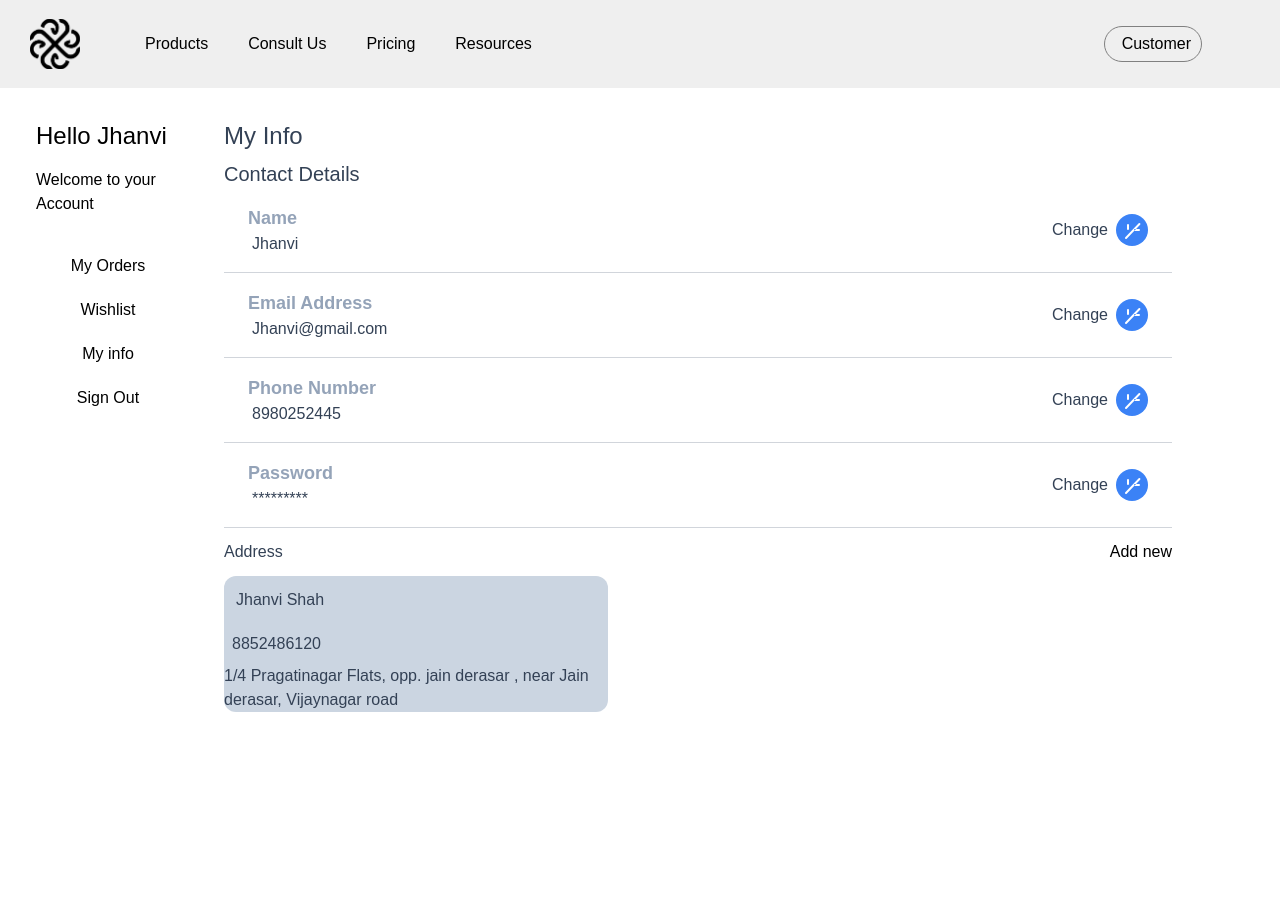
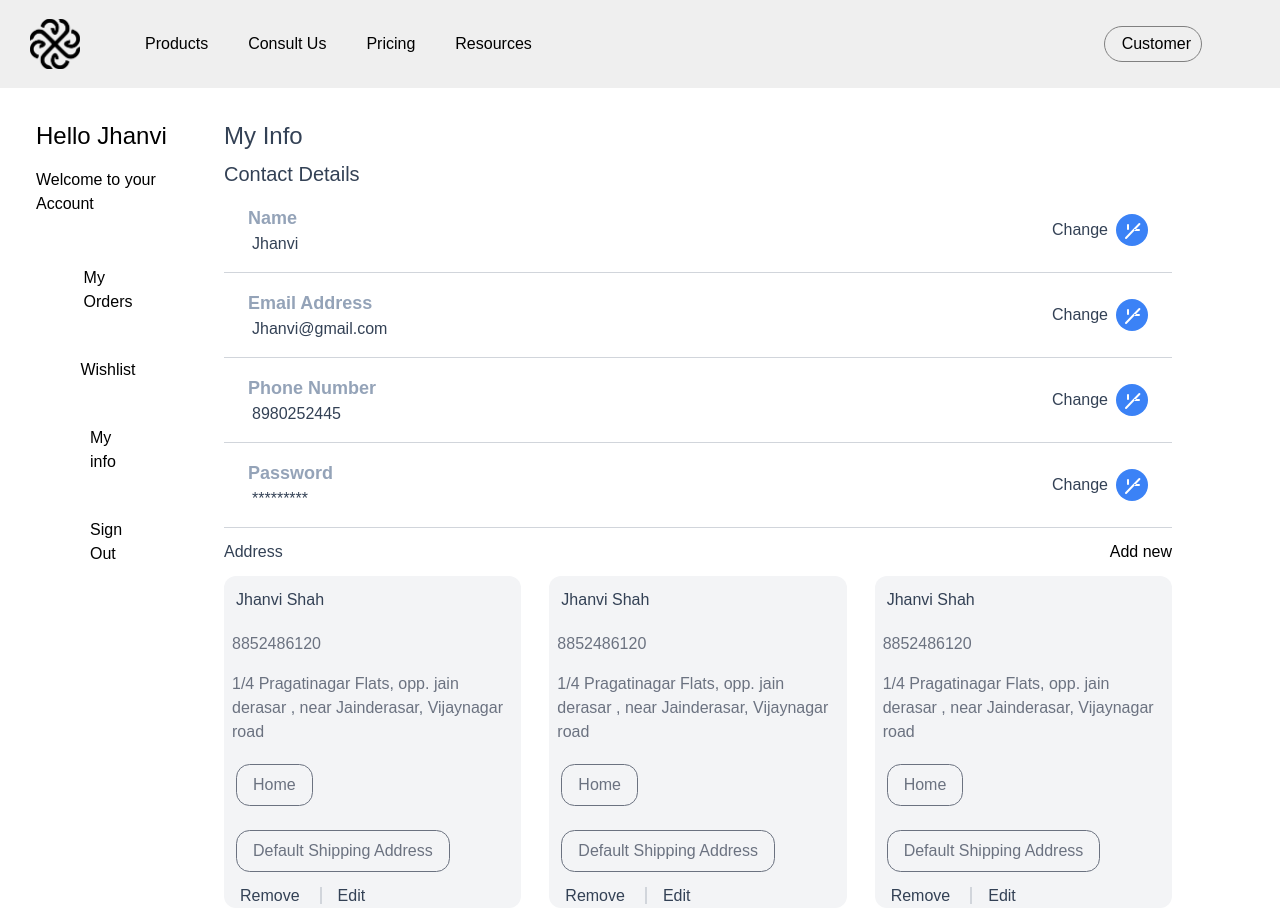
Before and after one commit to MuKulsoop/hacknchill, a React (Vite) app: page /details in a window 1280 px wide. Before the commit the page ends 800 px from the top, so only its background shows below. Built offline with nearby package versions, Linux system fonts and the light colour scheme.

Commit message:
Details page has done

```diff
--- a/src/components/Details/Details.jsx
+++ b/src/components/Details/Details.jsx
@@ -9,16 +9,16 @@ const Details = () => {
           <p className="pt-4">Welcome to your Account</p>
           <ul className="options flex flex-col mt-7 items-center ">
             <li>
-              <div className="hover:bg-slate-400 w-100">My Orders</div>
+              <div className="hover:bg-slate-100 w-100 cursor-pointer px-11 py-3">My Orders</div>
             </li>
             <li>
-              <div className="hover:bg-slate-400 ">Wishlist</div>
+              <div className="hover:bg-slate-100 cursor-pointer px-11 py-3 ">Wishlist</div>
             </li>
             <li>
-              <div className="hover:bg-slate-400">My info</div>
+              <div className="hover:bg-slate-100 cursor-pointer px-11 py-3 ">My info</div>
             </li>
             <li>
-              <div className="hover:bg-slate-400">Sign Out</div>
+              <div className="hover:bg-slate-100 cursor-pointer px-11 py-3 ">Sign Out</div>
             </li>
           </ul>
         </div>
@@ -122,11 +122,35 @@ const Details = () => {
                 <span>Address</span>
                 <span className="text-black cursor-pointer"> Add new </span>
           </div>
-          <div className="card w-96 bg-slate-300 rounded-xl">
+          <div className="flex gap-7">
+          <div className="card w-96 bg-gray-100 rounded-xl">
                 <h2 className="p-3">Jhanvi Shah</h2>
-                <h3 className="p-2">8852486120</h3>
-                <p>1/4 Pragatinagar Flats, opp. jain derasar , near Jain
-derasar, Vijaynagar road </p>
+                <h3 className="p-2  text-gray-500">8852486120</h3>
+                <p className="p-2  text-gray-500">1/4 Pragatinagar Flats, opp. jain derasar , near Jainderasar, Vijaynagar road </p>
+                <button class="border text-gray-500 border-gray-500 px-4 py-2 rounded-md m-3 hover:bg-gray-200"> Home </button>
+                <button class="border text-gray-500 border-gray-500 px-4 py-2 rounded-md m-3 hover:bg-gray-200"> Default Shipping Address </button>
+                <span className="m-4 border-r-2 border-gray-300 pr-5 ">Remove</span>
+                <span>Edit</span>
+
+          </div>
+          <div className="card w-96 bg-gray-100 rounded-xl">
+                <h2 className="p-3 ">Jhanvi Shah</h2>
+                <h3 className="p-2  text-gray-500">8852486120</h3>
+                <p className="p-2  text-gray-500">1/4 Pragatinagar Flats, opp. jain derasar , near Jainderasar, Vijaynagar road </p>
+                <button class="border text-gray-500 border-gray-500 px-4 py-2 rounded-md m-3 hover:bg-gray-200"> Home </button>
+                <button class="border text-gray-500 border-gray-500 px-4 py-2 rounded-md m-3 hover:bg-gray-200"> Default Shipping Address </button>
+                <span className="m-4 border-r-2 border-gray-300 pr-5 ">Remove</span>
+                <span>Edit</span>
+          </div>
+          <div className="card w-96 bg-gray-100 rounded-xl">
+                <h2 className="p-3">Jhanvi Shah</h2>
+                <h3 className="p-2 text-gray-500">8852486120</h3>
+                <p className="p-2 text-gray-500">1/4 Pragatinagar Flats, opp. jain derasar , near Jainderasar, Vijaynagar road </p>
+                <button class="border text-gray-500 border-gray-500 bg-transparent px-4 py-2 rounded-md m-3 hover:bg-gray-200"> Home </button>
+                <button class="border text-gray-500 border-gray-500 bg-transparent px-4 py-2 rounded-md m-3 hover:bg-gray-200"> Default Shipping Address </button>
+                <span className="m-4 border-r-2 border-gray-300 pr-5" >Remove</span>
+                <span>Edit</span>
+          </div>
           </div>
         </div>
       </div>
--- a/src/components/Home/Home.jsx
+++ b/src/components/Home/Home.jsx
@@ -48,7 +48,7 @@ function ArrowRightIcon(props) {
 export default function Home() {
   return (
     <div className=" min-h-screen ">
-      <header className="bg-[#005D9c] max-w-7xl mx-auto pt-10 pb-10 px-4 sm:px-6 lg:px-8 rounded-bl-lg rounded-br-lg">
+      <header className="bg-[#005D9c] max-w-100 pt-10 pb-10 px-4 sm:px-6 lg:px-8 rounded-bl-lg rounded-br-lg">
         <div className="grid grid-cols-1 lg:grid-cols-2 gap-12">
           <div className="flex items-start justify-center flex-col">
             <h1 className="text-4xl font-500 text-white leading-tight sm:text-5xl md:text-6xl">
```
Also changed, not shown: public/images/globe.svg (added).
